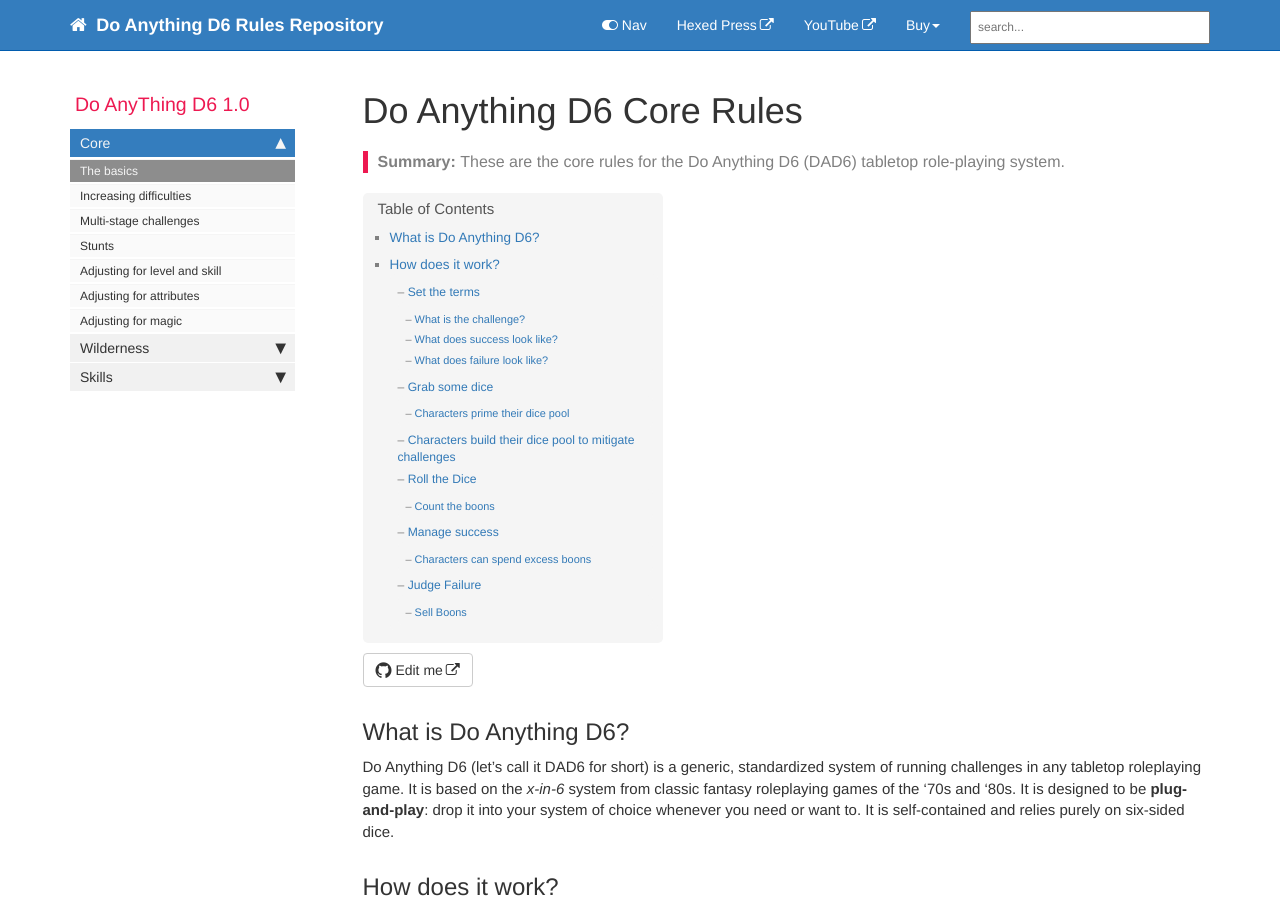
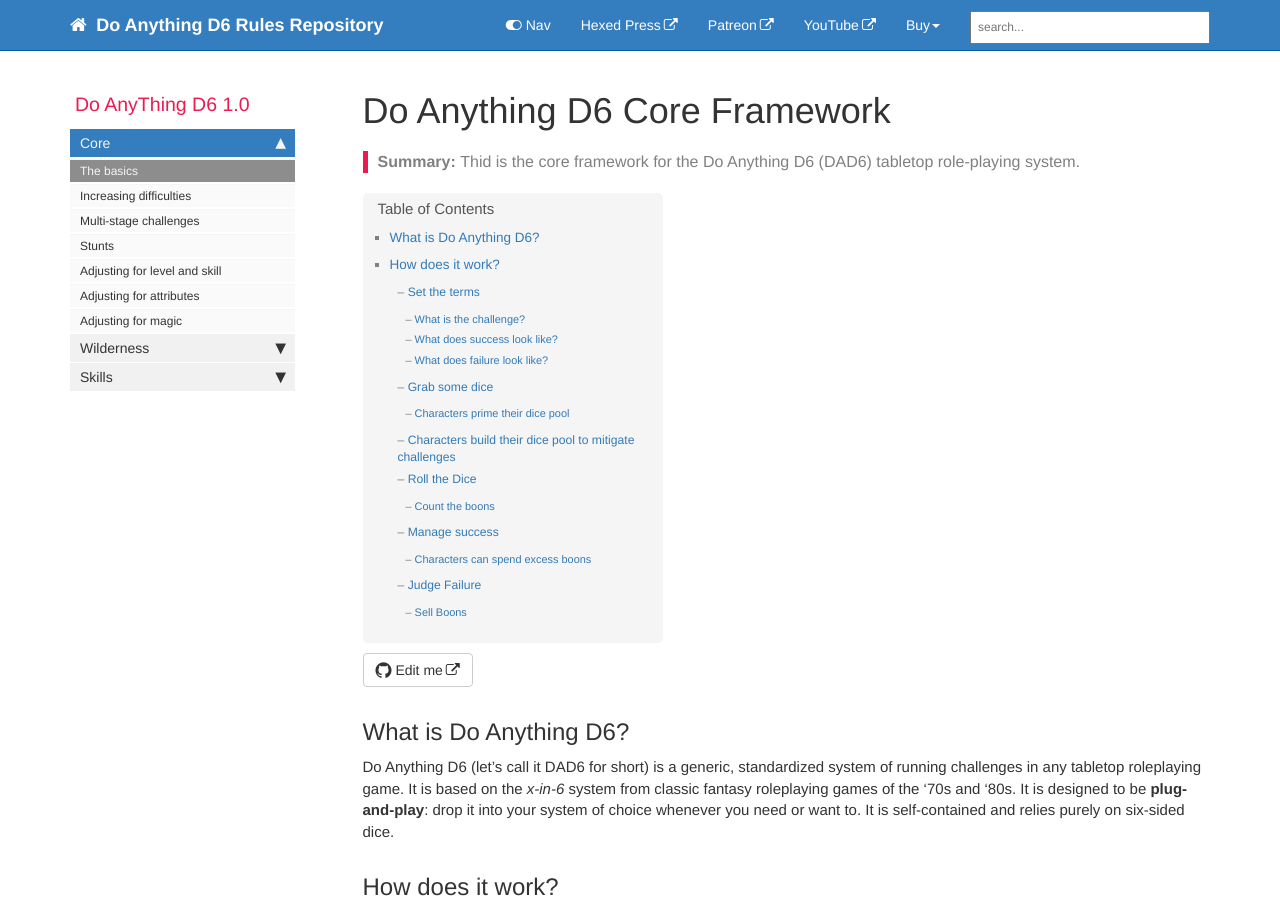
Before and after one commit to HexedPress/dad6, a Jekyll site: the page built from index.md, in a window 1280 px wide and 900 px high. Built offline with Jekyll 4.4.1, drawn with Linux system fonts in a browser that asks for light colours; comment, search, counter and statistics services are not loaded.

Commit message:
Added Patreon, tweaked language

```diff
--- a/_data/topnav.yml
+++ b/_data/topnav.yml
@@ -5,6 +5,8 @@ topnav:
   items:
     - title: Hexed Press
       external_url: https://hexed.press
+    - title: Patreon
+      external_url: https://www.patreon.com/hexedpress
     - title: YouTube
       external_url: https://www.youtube.com/@hexedpress
 
--- a/index.md
+++ b/index.md
@@ -1,10 +1,10 @@
 ---
-title: "Do Anything D6 Core Rules"
+title: "Do Anything D6 Core Framework"
 keywords: homepage
 tags: [dad6_core]
 sidebar: dad6_sidebar
 permalink: index.html
-summary: These are the core rules for the Do Anything D6 (DAD6) tabletop role-playing system.
+summary: Thid is the core framework for the Do Anything D6 (DAD6) tabletop role-playing system.
 ---
 
 ## What is Do Anything D6?
```
